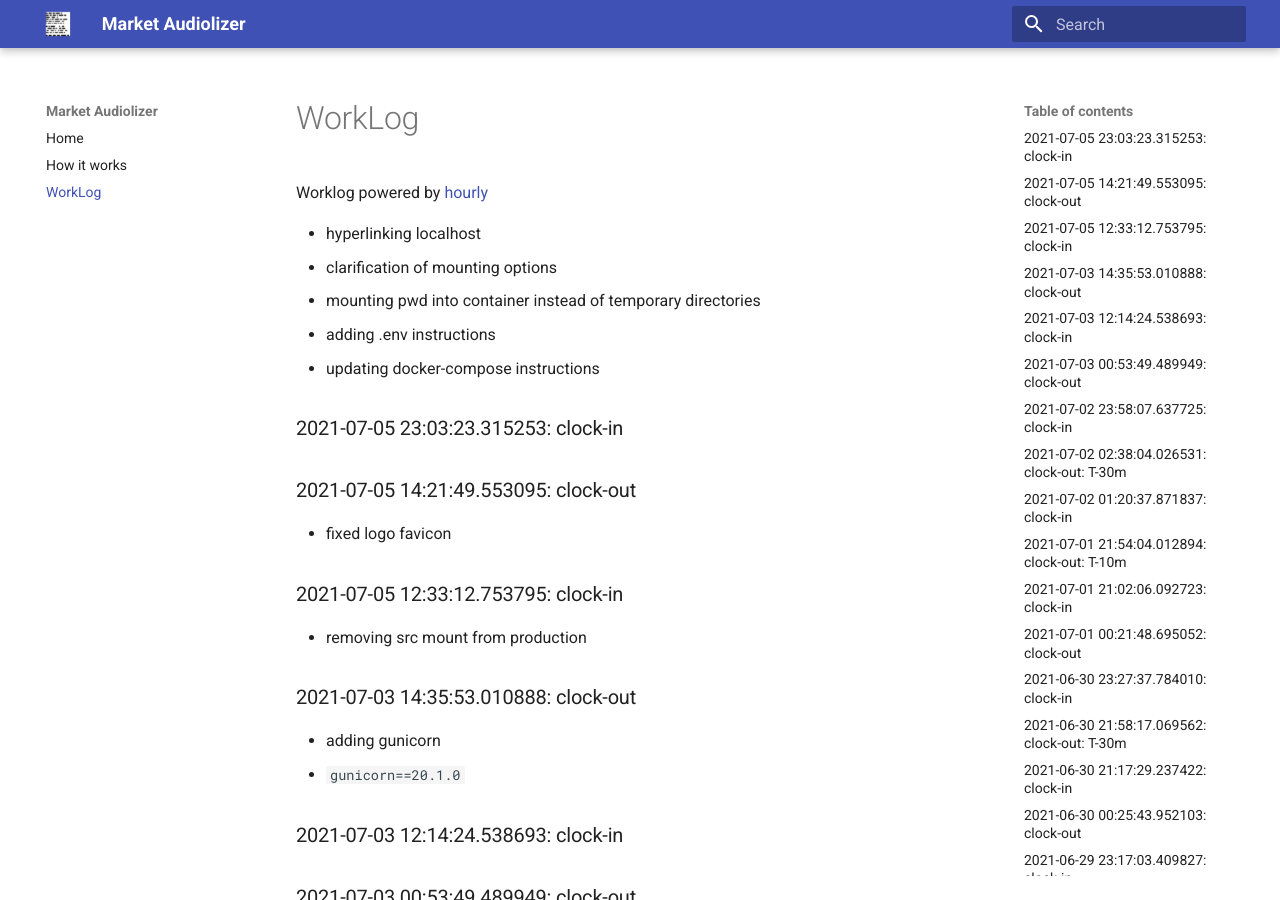
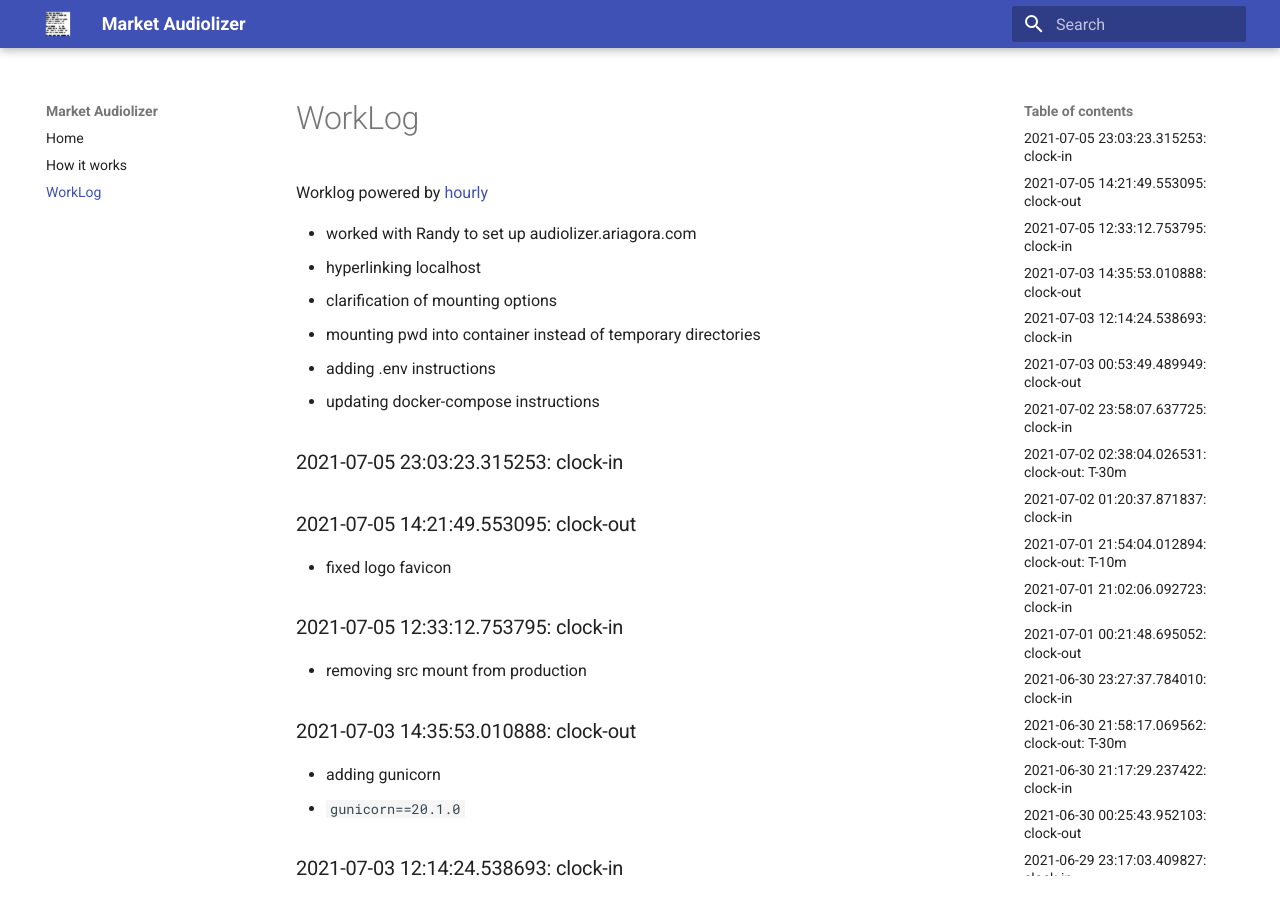
Before and after one commit to asherp/audiolizer, an MkDocs documentation site: the page built from docs/WorkLog.md, in a window 1280 px wide and 900 px high. Built offline with MkDocs 1.6.1 and Material for MkDocs 9.7.7, drawn with Linux system fonts in a browser that asks for light colours.

Commit message:
worked with Randy to set up audiolizer.ariagora.com

```diff
--- a/WorkLog.md
+++ b/WorkLog.md
@@ -1,3 +1,4 @@
+* worked with Randy to set up audiolizer.ariagora.com
 * hyperlinking localhost
 * clarification of mounting options
 * mounting pwd into container instead of temporary directories
```
